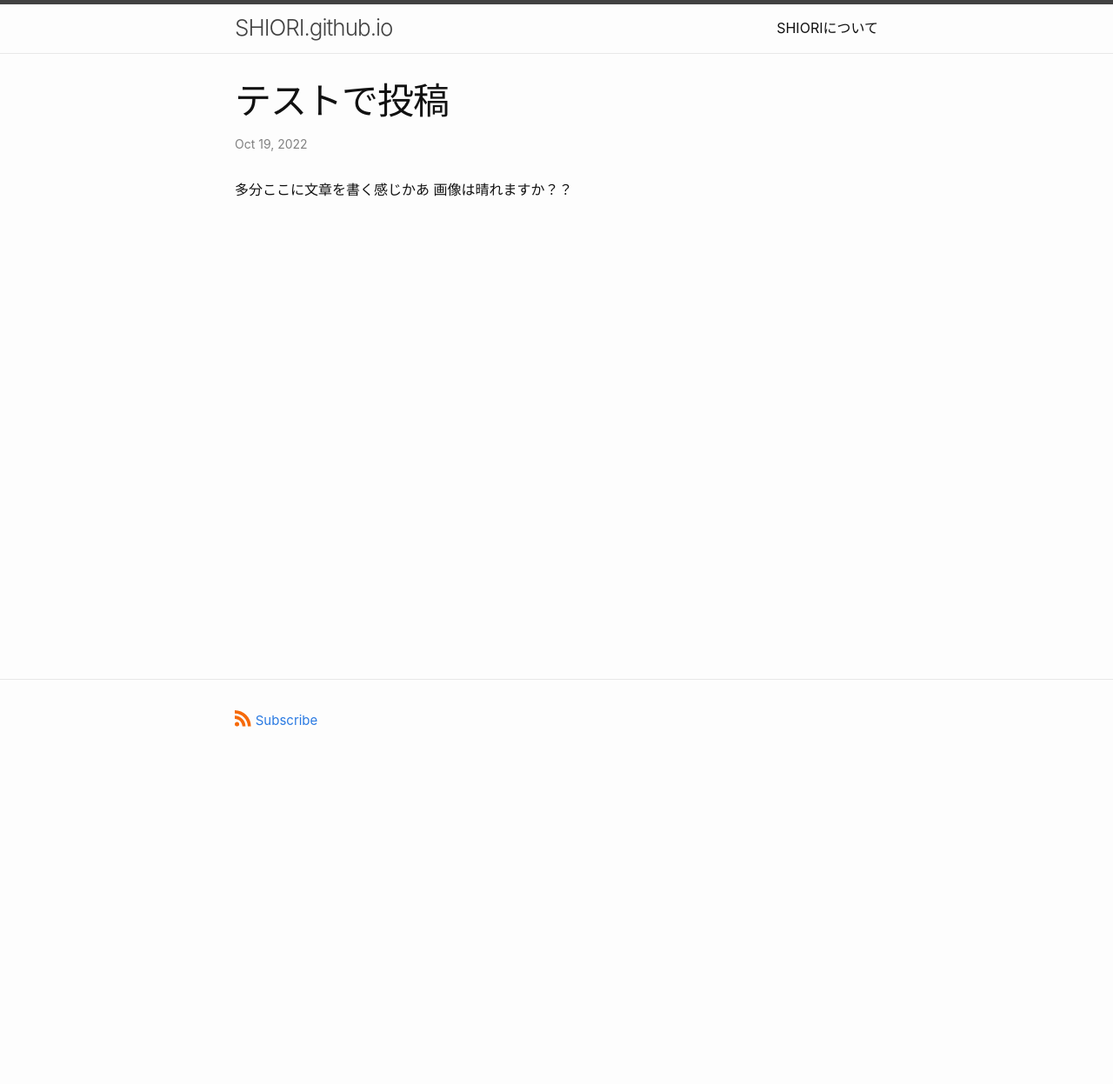
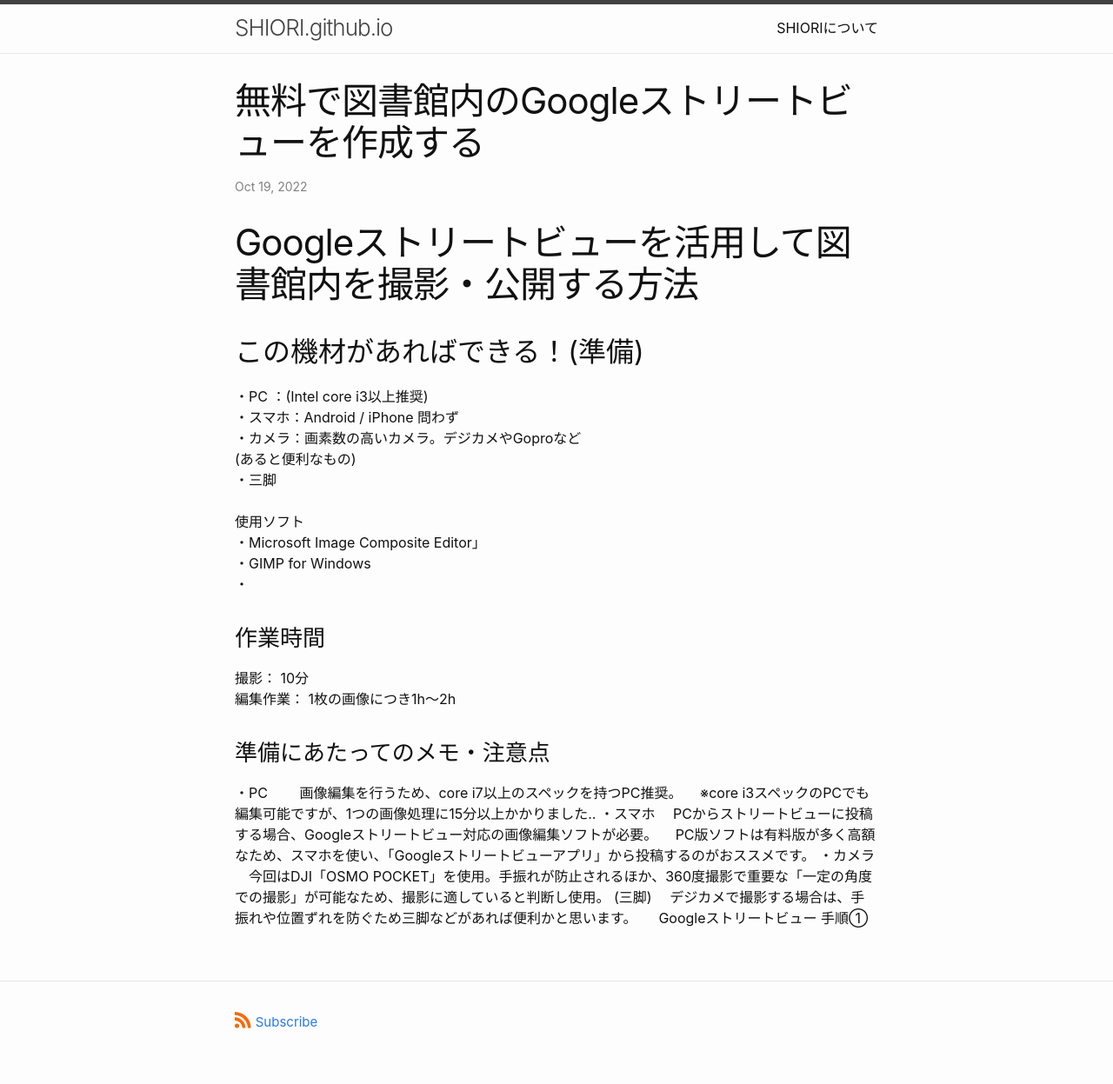
Before and after one commit to mocha-kanano/SHIORI.github.io, a Jekyll site: the page built from _posts/2022-10-19-super-short-article.md, in a window 1280 px wide. Shown: the whole page at 87% size. Built offline with Jekyll 4.4.1, drawn with Linux system fonts in a browser that asks for light colours; before the commit the page ends 900 px from its top, so only the background shows below that.

Commit message:
Update 2022-10-19-super-short-article.md

```diff
--- a/_posts/2022-10-19-super-short-article.md
+++ b/_posts/2022-10-19-super-short-article.md
@@ -1,8 +1,38 @@
 ---
 layout: post
-title: "テストで投稿"
+title: "無料で図書館内のGoogleストリートビューを作成する"
 categories: misc
 ---
 
-多分ここに文章を書く感じかあ
-画像は晴れますか？？
+<div align="left">
+<h1>Googleストリートビューを活用して図書館内を撮影・公開する方法</h1>
+<h2>この機材があればできる！(準備)</h2>
+・PC ：(Intel core i3以上推奨)<br>
+・スマホ：Android / iPhone 問わず<br>
+・カメラ：画素数の高いカメラ。デジカメやGoproなど<br>
+(あると便利なもの)<br>
+・三脚<br><br>
+使用ソフト<br>
+・Microsoft Image Composite Editor」<br>
+・GIMP for Windows<br>
+・　　　<br>
+
+<h3>作業時間</h3>
+撮影： 10分<br>
+編集作業： 1枚の画像につき1h～2h<br>
+<h3>準備にあたってのメモ・注意点</h3>
+・PC
+　画像編集を行うため、core i7以上のスペックを持つPC推奨。
+　※core i3スペックのPCでも編集可能ですが、1つの画像処理に15分以上かかりました..
+・スマホ
+　PCからストリートビューに投稿する場合、Googleストリートビュー対応の画像編集ソフトが必要。
+　PC版ソフトは有料版が多く高額なため、スマホを使い、「Googleストリートビューアプリ」から投稿するのがおススメです。
+・カメラ
+　今回はDJI「OSMO POCKET」を使用。手振れが防止されるほか、360度撮影で重要な「一定の角度での撮影」が可能なため、撮影に適していると判断し使用。
+(三脚)
+デジカメで撮影する場合は、手振れや位置ずれを防ぐため三脚などがあれば便利かと思います。
+
+
+Googleストリートビュー
+手順①
+</div>
```
